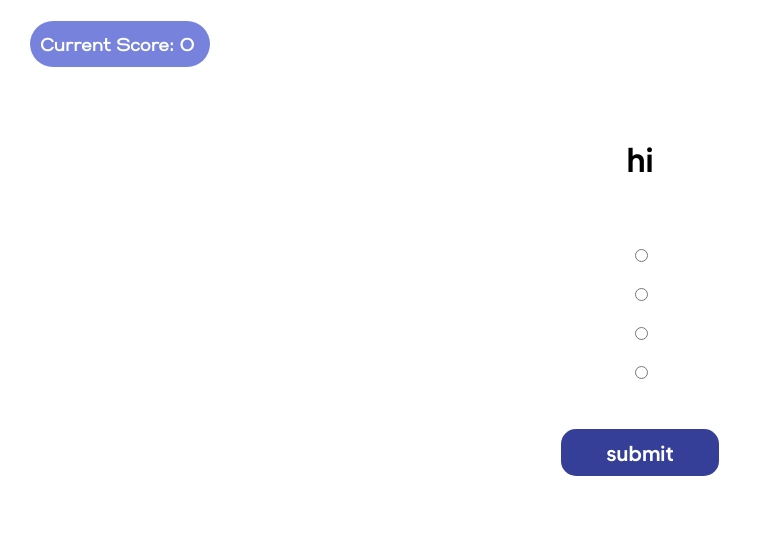
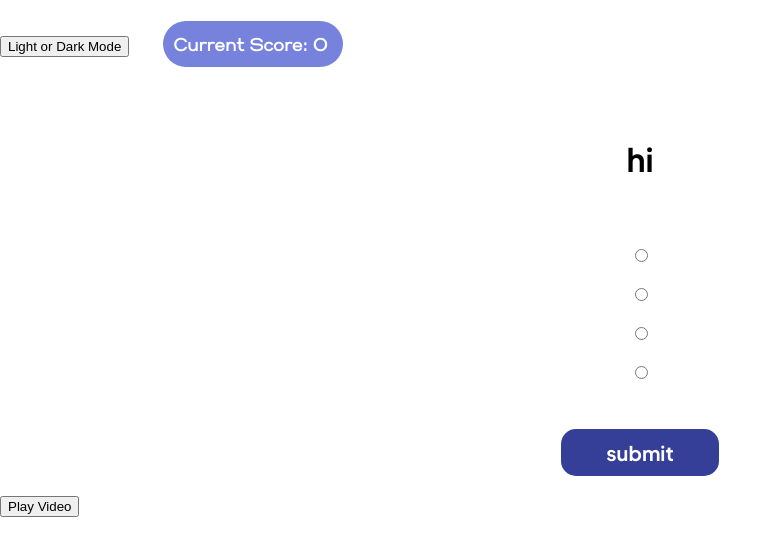
Before and after one commit to a0a912/Group-22-Agile, a Flask app: template templates/question.html in a window 1280 px wide. Shown: the part 116-672 px from the top of the page, without its empty margins (0-782 px from the left). Run offline with Flask 3, Linux system fonts and the light colour scheme; the template is opened without the code that fills it, so the values that code supplies are empty.

Commit message:
Added Dark Mode

```diff
--- a/templates/question.html
+++ b/templates/question.html
@@ -5,7 +5,11 @@
     <meta name="viewport" content="width=device-width, initial-scale=1.0">
     <title>Document</title>
     <link rel="stylesheet" href="{{ url_for('static', filename='questionPage/Question.CSS') }}">
-
+    <style>
+        #videoPlayer {
+            display: none;
+        }
+    </style>
     <p style="display: none;" id="to_JS"></p>
     <script>
 
@@ -34,6 +38,7 @@
         </div>
         <h1></h1>
     </header>
+    <button type="button" id="light_setting">Light or Dark Mode</button>
 
 
 
@@ -79,7 +84,53 @@
 
 
 
+    <button id="playButton">Play Video</button>
+    <video id="videoPlayer" controls>
+        <source src="{{ url_for('static', filename='assets/video.mp4') }}" type="video/mp4">
+        Your browser does not support the video tag.
+    </video>
+
+    <script>
+        let light_setting = document.getElementById("light_setting");
+        let body = document.body;
+        function light_dark_mode(event) {
+        // Toggles the background color and text color of the body element between light and dark mode.
+        //
+        // Parameters:
+        // - event: The event object representing the click event.
+        //
+        // Returns:
+        // None.  (Edits the DOM directly)
+        if (body.style.backgroundColor === "white") {
+            body.style.backgroundColor = "#2b2d42";
+            body.style.color = "white";
+            //change button color using get element by id
+
+        }
+        else {
+            body.style.backgroundColor = "white";
+            body.style.color = "black";
+
+        }
+
+    }
+
+document.getElementById('playButton').addEventListener('click', function() {
+            var video = document.getElementById('videoPlayer');
+            video.style.display = 'block';
+            if (video.paused) {
+                video.play();
+                this.textContent = 'Pause Video';
+            } else {
+                video.pause();
+                this.textContent = 'Play Video';
+            }
+        });
+
+        light_setting.addEventListener("click", light_dark_mode);
 
 
+
+    </script>
 </body>
 </html>
```
